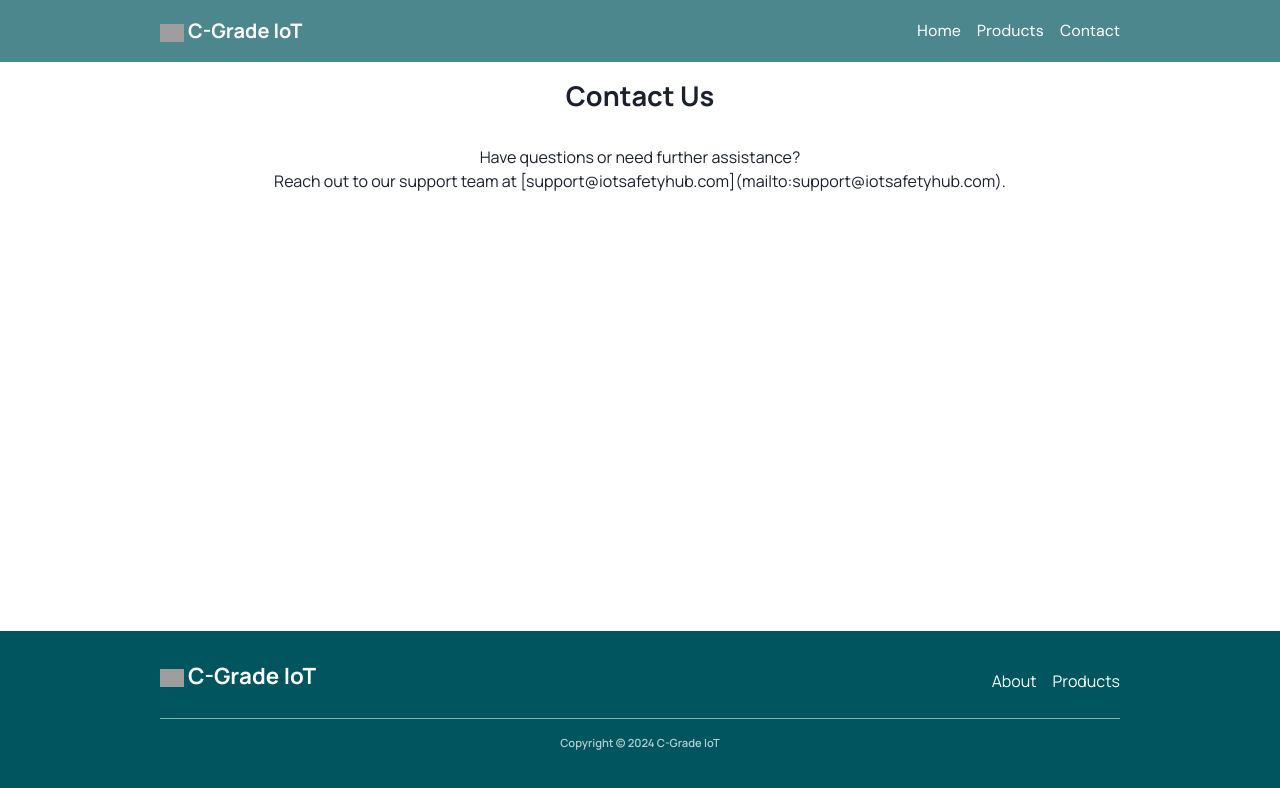
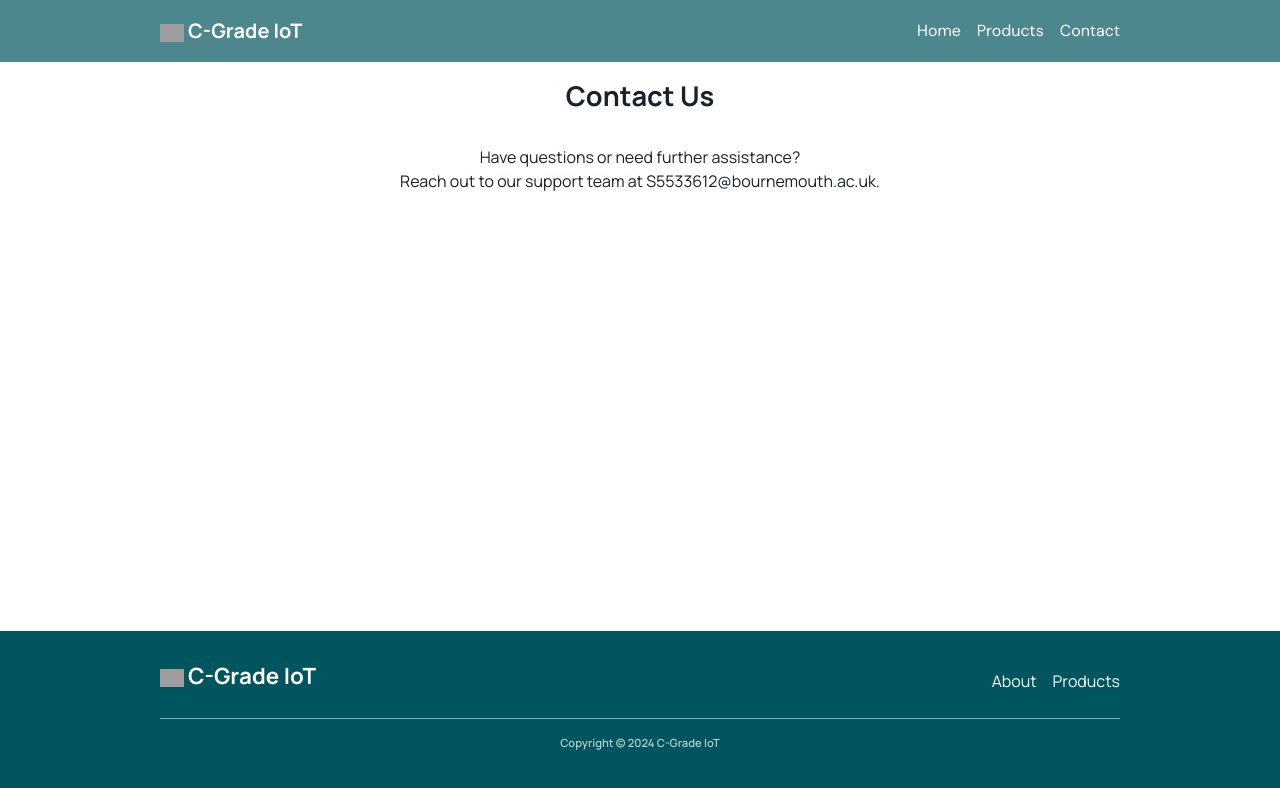
Before and after one commit to josephgreat/C-Grade-IoT, a React (Vite) app: page /contact in a window 1280 px wide. Shown: the top 788 px of the page. Built offline with nearby package versions, Linux system fonts and the light colour scheme; grey boxes are pictures that could not be loaded.

Commit message:
changed hero

```diff
--- a/src/components/ContactUs.jsx
+++ b/src/components/ContactUs.jsx
@@ -13,8 +13,10 @@ const ContactUs = () => {
         Contact Us
       </Heading>
       <Text mt="8">
-        Have questions or need further assistance? <br />Reach out to our support team
-        at [support@iotsafetyhub.com](mailto:support@iotsafetyhub.com).
+        Have questions or need further assistance? <br />
+        Reach out to our support team at Have questions or need further
+        assistance? <br />
+        Reach out to our support team at S5533612@bournemouth.ac.uk..
       </Text>
     </Box>
   );
--- a/src/components/HeroSection.jsx
+++ b/src/components/HeroSection.jsx
@@ -37,7 +37,7 @@ const HeroSection = () => {
           gap="4"
         >
           <Box w={{ base: "100%", md: "50%" }}>
-            <Heading fontSize="2.5rem">Welcome to Your IoT Safety Hub</Heading>
+            <Heading fontSize="2.5rem">Welcome to IOT SECURITY INFORMATION Hub</Heading>
             <Text fontSize={"md"} mt="4" fontWeight={"semibold"} opacity={".6"}>
               Protecting Your Home, One Device at a Time
             </Text>
--- a/src/pages/ContactUsPage.jsx
+++ b/src/pages/ContactUsPage.jsx
@@ -19,7 +19,7 @@ const ContactUsPage = () => {
         <Text mt="8">
           Have questions or need further assistance? <br />
           Reach out to our support team at
-          [support@iotsafetyhub.com](mailto:support@iotsafetyhub.com).
+          S5533612@bournemouth.ac.uk.
         </Text>
       </Box>
     </VStack>
```
